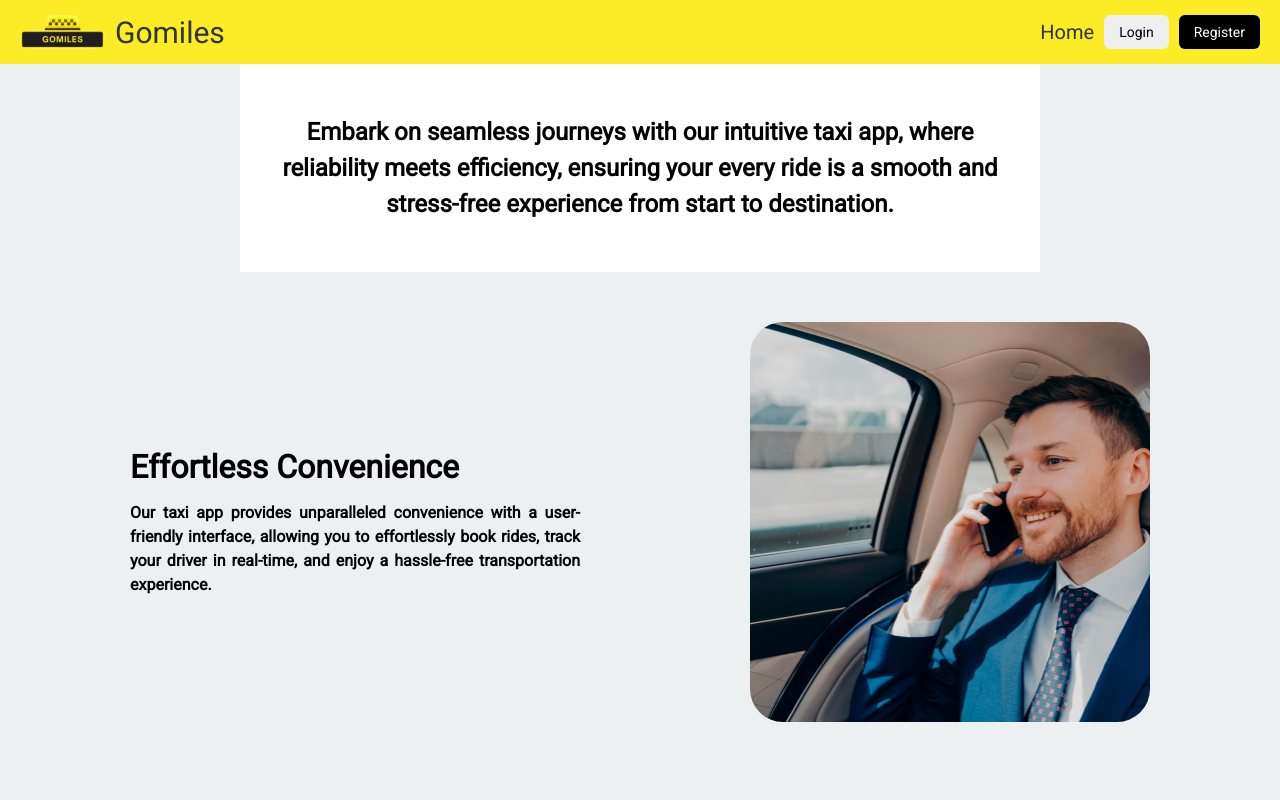
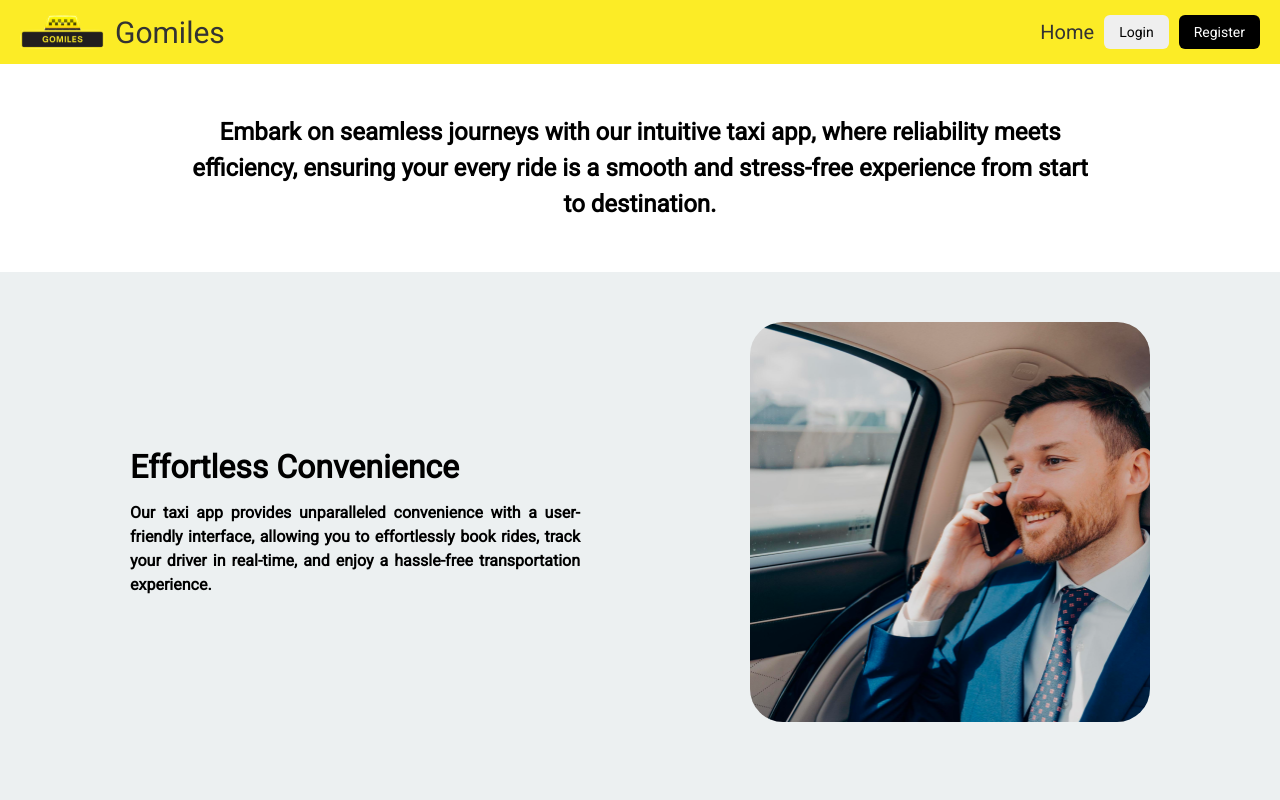
Before and after one commit to Ali-H-Hassan/TaxiApp, a React (Vite) app in the folder frontend/: page / in a window 1280 px wide. Shown: the top 800 px of the page. Built offline with nearby package versions, Linux system fonts and the light colour scheme.

Commit message:
[styles]: updated sub hero width

```diff
--- a/frontend/src/pages/home/sub-hero-up.css
+++ b/frontend/src/pages/home/sub-hero-up.css
@@ -1,6 +1,6 @@
 .content-container {
   height: 100%;
-  max-width: 800px;
+  width: 100%;
   margin: 0 auto;
   padding: 50px 20px;
   background: white;
@@ -15,3 +15,7 @@
   font-weight: 700;
   line-height: 36px;
 }
+
+.text-container {
+  max-width: 900px;
+}
```
